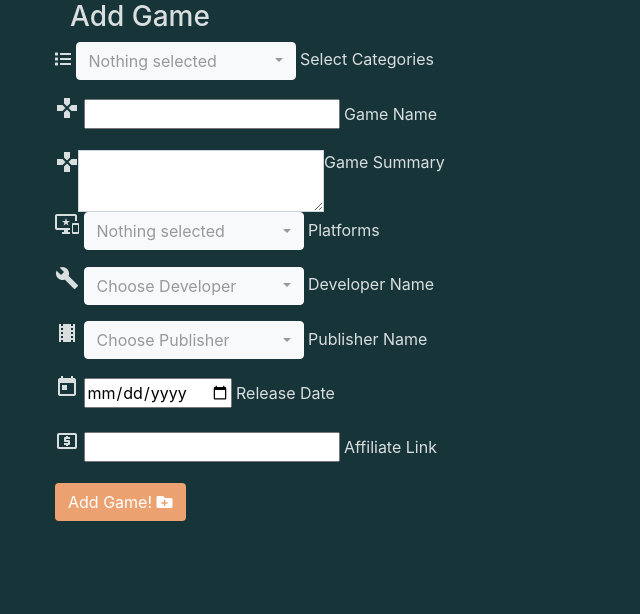
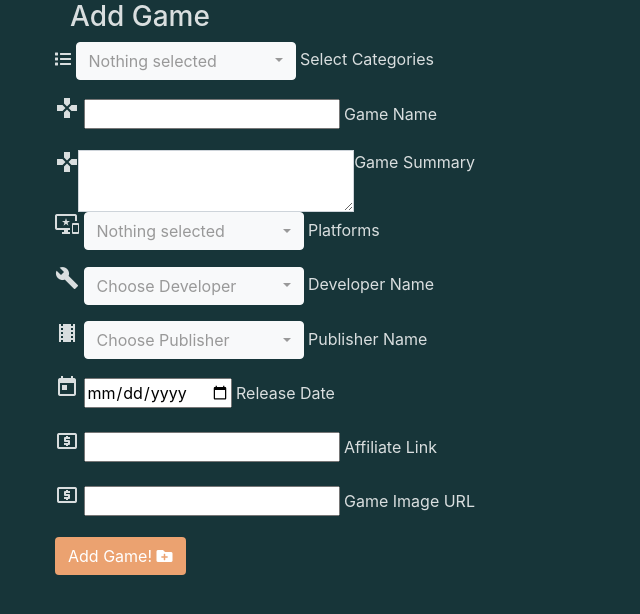
Before and after one commit to danielclements/game_score.gg, a Flask app: page /add_game in a window 1280 px wide. Shown: the part 56-670 px from the top of the page, without its empty margins (0-640 px from the left). Run offline with Flask 2, Linux system fonts and the light colour scheme; the visitor is signed in with stand-in values (Sample User, id 1); data that the repository does not hold is empty; some libraries are stand-ins or nearby versions.

Commit message:
added abilty to add a custom image when adding a new game, if statement in view games checks to see if the game_image_url is defined and will display if defined it will show the added image, if undefined will show a back up image

```diff
--- a/app.py
+++ b/app.py
@@ -158,6 +158,7 @@ def insert_game():
     publisher_name = request.form.get('publisher_name')
     release_date = request.form['release_date']
     affiliate_link = request.form['affiliate_link']
+    game_image_url = request.form['game_image_url']
     game_added_by = session['username']
 
     games.insert_one({
@@ -169,6 +170,7 @@ def insert_game():
         'publisher_name': publisher_name,
         'release_date': release_date,
         'affiliate_link': affiliate_link,
+        'game_image_url': game_image_url,
         'game_added_by': game_added_by
     })
 
--- a/templates/addgame.html
+++ b/templates/addgame.html
@@ -98,6 +98,14 @@
       </div>
     </div>
 
+    <div class="form-group">
+      <div class="input-field">
+        <i class="material-icons prefix">local_atm</i>
+        <input id="game_image_url" name="game_image_url" type="text" />
+        <label for="icon_prefix">Game Image URL</label>
+      </div>
+    </div>
+
     <div calss="form-group">
       <button class="btn orange-bg text-white" type="submit">
         Add Game!
```
Also changed, not shown: templates/view_games.html (+9 -1 lines).
